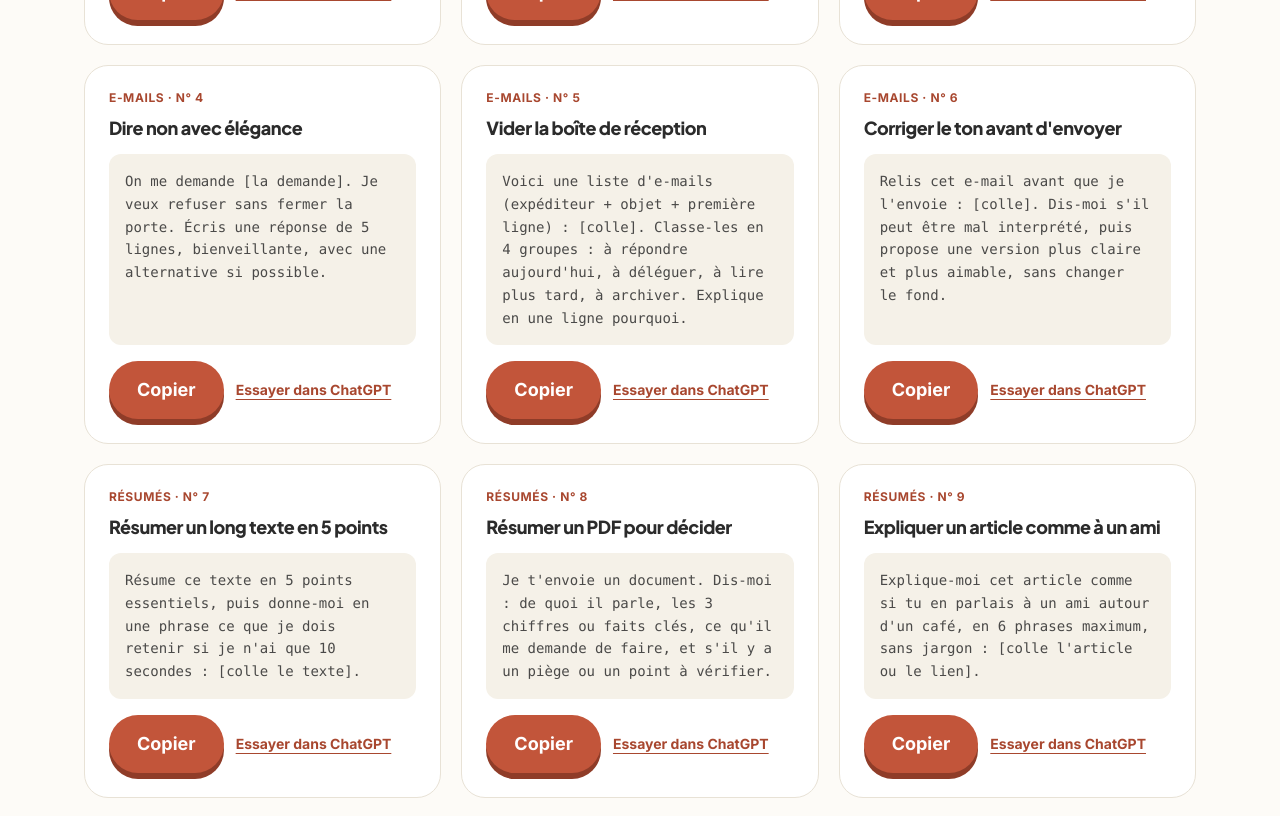
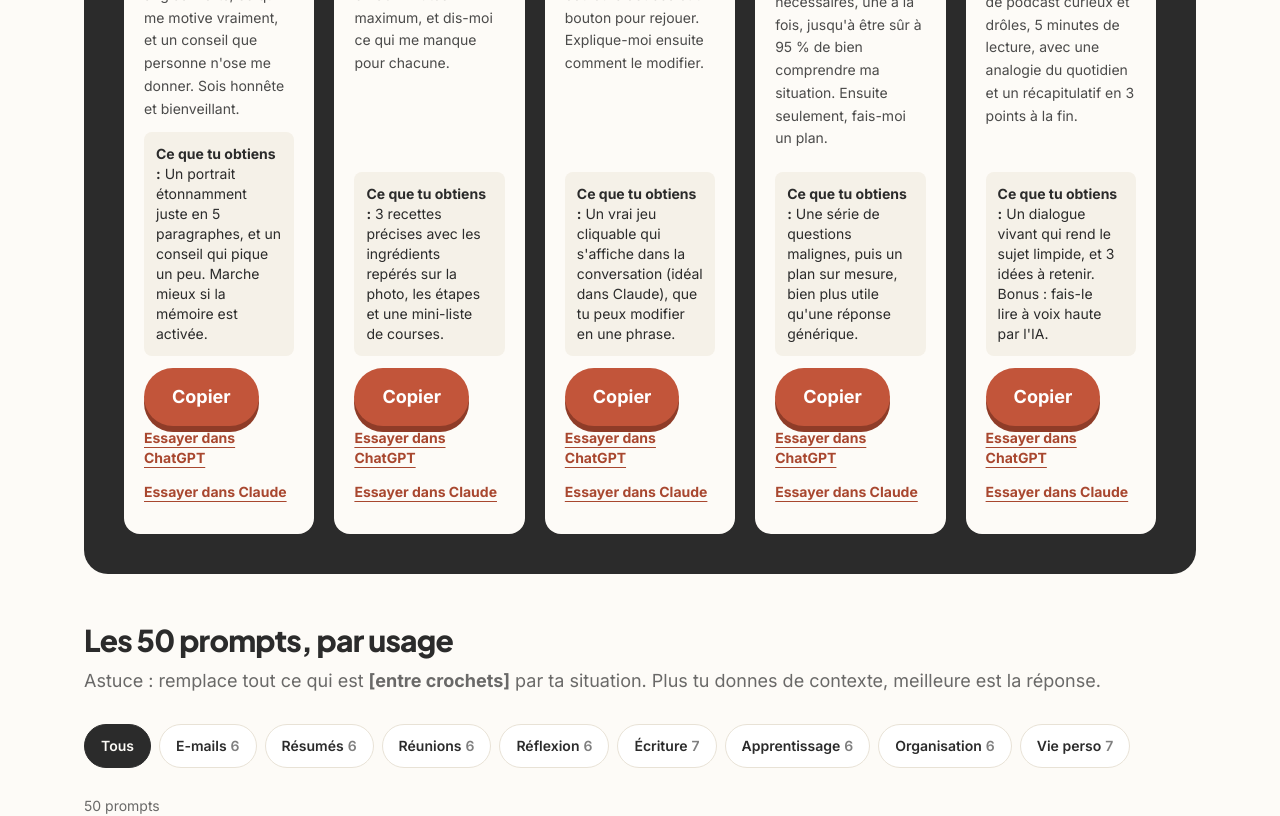
Before and after one commit to Onur-IA/onurkarapinar-site, a React (Vite) app: page /prompts-brouillon in a window 1280 px wide. Shown: the part 760-1576 px from the top of the page. Built offline with nearby package versions, Linux system fonts and the light colour scheme.

Commit message:
404 suggestions + recherche ; prompts top 5 + Claude

```diff
--- a/src/pages/NotFound.tsx
+++ b/src/pages/NotFound.tsx
@@ -1,13 +1,30 @@
-import { Link } from "react-router-dom"; import { useSeo, Copy, SubscribeForm } from "../lib";
+import { useMemo, useState } from "react";
+import { Link, useLocation } from "react-router-dom"; import { useSeo, Copy, SubscribeForm } from "../lib";
+import { guides } from "../guides";
+type Item = { t: string; to: string; ext?: boolean; k: string };
+const norm = (x: string) => x.toLowerCase().normalize("NFD").replace(/[\u0300-\u036f]/g, "").replace(/[^a-z0-9]+/g, " ").trim();
+const pages: Item[] = [["Accueil", "/", "accueil home"], ["Commencer ici", "/commencer-ici", "commencer debuter start ici nouveau"], ["Tous les guides", "/guides", "guides tutoriels newsletter articles"], ["Mes outils IA", "/outils", "outils tools stack"], ["Le livre", "/livre", "livre book petites habitudes grandes reussites extrait pdf"], ["À propos", "/a-propos", "a propos about onur qui bio"], ["Mentions légales", "/mentions-legales", "mentions legales cgu confidentialite"]].map(([t, to, k]) => ({ t, to, k: norm(t + " " + k) }));
+const all: Item[] = [...pages, ...guides.map(g => ({ t: g.title, to: g.url, ext: true, k: norm(g.title + " " + g.slug + " " + (g.subtitle || "")) }))];
+const lev = (a: string, b: string) => { const d = Array.from({ length: b.length + 1 }, (_, i) => i); for (let i = 1; i <= a.length; i++) { let p = d[0]; d[0] = i; for (let j = 1; j <= b.length; j++) { const t = d[j]; d[j] = Math.min(d[j] + 1, d[j - 1] + 1, p + (a[i - 1] === b[j - 1] ? 0 : 1)); p = t; } } return d[b.length]; };
+const score = (q: string, it: Item) => { const qs = norm(q).split(" ").filter(w => w.length > 1); if (!qs.length) return 0; const ws = it.k.split(" "); return qs.reduce((s, w) => s + Math.max(0, ...ws.map(x => x.startsWith(w) || w.startsWith(x) && x.length > 2 ? 1 : 1 - lev(w, x) / Math.max(w.length, x.length))), 0) / qs.length; };
+const ItemLink = ({ it }: { it: Item }) => it.ext ? <a href={it.to} target="_blank" rel="noopener" className="flex min-h-[44px] items-center justify-between gap-3 rounded-xl border border-sable bg-white px-4 py-2 text-left font-semibold hover:border-ink"><span>{it.t}</span><span aria-hidden="true" className="text-terra">→</span></a> : <Link to={it.to} className="flex min-h-[44px] items-center justify-between gap-3 rounded-xl border border-sable bg-white px-4 py-2 text-left font-semibold hover:border-ink"><span>{it.t}</span><span aria-hidden="true" className="text-terra">→</span></Link>;
 const P = "Une page web a disparu. Écris-lui un avis de recherche émouvant en 4 lignes, façon affiche de chat perdu.";
 export default function NotFound() {
   useSeo("Page introuvable | Onur Karapinar", "Cette page n'existe pas. Même l'IA ne l'a pas trouvée.", true);
+  const { pathname } = useLocation();
+  const typed = decodeURIComponent(pathname).replace(/[\/_-]+/g, " ");
+  const sugg = useMemo(() => all.map(it => ({ it, s: score(typed, it) })).filter(x => x.s > 0.55).sort((a, b) => b.s - a.s).slice(0, 3).map(x => x.it), [typed]);
+  const [q, setQ] = useState("");
+  const res = q.trim().length > 1 ? all.map(it => ({ it, s: score(q, it) })).filter(x => x.s > 0.5).sort((a, b) => b.s - a.s).slice(0, 6).map(x => x.it) : [];
   return <section className="mx-auto max-w-2xl px-5 py-16 text-center md:py-20">
     <svg viewBox="0 0 120 120" className="mx-auto h-24 w-24 text-terra" aria-hidden="true"><circle cx="60" cy="60" r="52" fill="none" stroke="currentColor" strokeWidth="4"/><g className="origin-center animate-[spin_8s_ease-in-out_infinite] motion-reduce:animate-none" style={{ transformOrigin: "60px 60px" }}><path d="M60 18 L70 60 L60 102 L50 60 Z" fill="currentColor" opacity=".9"/><path d="M60 60 L70 60 L60 102 L50 60 Z" fill="#2B2B2B" opacity=".85"/></g><circle cx="60" cy="60" r="5" fill="#FDFBF7" stroke="currentColor" strokeWidth="3"/></svg>
     <div className="kicker mt-6">Erreur 404</div>
     <h1 className="mt-3 text-3xl font-extrabold md:text-4xl">Cette page s'est perdue en chemin.</h1>
     <blockquote className="mt-5 text-lg italic text-ink/80">« Tous ceux qui errent ne sont pas perdus. »<span className="mt-1 block text-sm not-italic text-ink/70">J.R.R. Tolkien</span></blockquote>
     <p className="mt-5 text-lg text-ink/80">Toi, tu n'es pas perdu. Cette page, si. J'ai demandé à l'IA où elle était : elle m'a donné une adresse, très sûre d'elle. L'adresse était fausse. <b>Leçon gratuite : on vérifie toujours ce que dit une IA.</b></p>
+    {sugg.length > 0 && <div className="mt-8 text-left"><h2 className="text-lg font-extrabold">Tu cherchais peut-être…</h2><div className="mt-3 grid gap-2">{sugg.map(it => <ItemLink key={it.to} it={it}/>)}</div></div>}
+    <form role="search" onSubmit={e => e.preventDefault()} className="mt-8 text-left"><label htmlFor="q404" className="text-lg font-extrabold">Ou cherche directement</label><input id="q404" type="search" value={q} onChange={e => setQ(e.target.value)} placeholder="Ex. Claude, livre, LinkedIn…" className="mt-3 min-h-[48px] w-full rounded-full border border-sable bg-white px-5 outline-none focus:border-ink"/>
+      <div aria-live="polite" className="mt-3 grid gap-2">{res.map(it => <ItemLink key={it.to} it={it}/>)}{q.trim().length > 1 && !res.length && <p className="text-sm text-ink/70">Rien trouvé. Essaie un autre mot, ou va voir <Link to="/guides" className="font-semibold underline">tous les guides</Link>.</p>}</div></form>
     <nav aria-label="Pistes pour repartir" className="mt-8 flex flex-wrap justify-center gap-3"><Link to="/" className="btn">Retour à l'accueil</Link><Link to="/commencer-ici" className="btn-ghost">Commencer ici</Link><Link to="/guides" className="btn-ghost">Voir les guides</Link></nav>
     <div className="mt-10 rounded-2xl bg-ink p-6 text-left text-creme"><div className="kicker !text-pale">Lot de consolation</div><pre className="mt-3 whitespace-pre-wrap font-mono text-[15px]">{P}</pre><div className="mt-4"><Copy text={P}/></div></div>
     <div className="card mt-8 p-6 text-left"><p className="font-display text-lg font-extrabold">Tant qu'on y est : reçois le prochain guide</p><p className="mt-1 text-sm text-ink/70">Gratuit, une à deux fois par semaine. Lui, il arrive toujours à destination.</p><div className="mt-4"><SubscribeForm/></div></div>
--- a/src/pages/Prompts.tsx
+++ b/src/pages/Prompts.tsx
@@ -54,6 +54,15 @@ const prompts: P[] = [
   { c: "Vie perso", t: "Lancer une nouvelle habitude", p: "Je veux prendre l'habitude de [habitude]. Propose une version ridiculement facile pour commencer, un déclencheur dans ma journée, et une façon de suivre mes progrès." },
   { c: "Vie perso", t: "Gérer mon budget", p: "Voici mes revenus et dépenses du mois : [colle]. Classe-les par catégorie, montre-moi où part mon argent et propose 3 économies faciles sans me priver." },
 ];
+const top: { t: string; p: string; r: string }[] = [
+  { t: "Le portrait qui fait « wow »", p: "D'après tout ce que tu sais de moi grâce à nos conversations, dresse mon portrait : mes forces, mes angles morts, ce qui me motive vraiment, et un conseil que personne n'ose me donner. Sois honnête et bienveillant.", r: "Un portrait étonnamment juste en 5 paragraphes, et un conseil qui pique un peu. Marche mieux si la mémoire est activée." },
+  { t: "Ton frigo devient un menu", p: "Voici une photo de mon frigo [ajoute la photo]. Propose-moi 3 recettes faisables avec ce que tu vois, en 30 minutes maximum, et dis-moi ce qui me manque pour chacune.", r: "3 recettes précises avec les ingrédients repérés sur la photo, les étapes et une mini-liste de courses." },
+  { t: "Un jeu créé en 30 secondes", p: "Crée-moi un petit jeu jouable directement ici : un serpent qui mange des fruits, avec un score, des couleurs douces et un bouton pour rejouer. Explique-moi ensuite comment le modifier.", r: "Un vrai jeu cliquable qui s'affiche dans la conversation (idéal dans Claude), que tu peux modifier en une phrase." },
+  { t: "L'IA te pose les questions d'abord", p: "Je veux [ton objectif]. Avant de répondre, pose-moi toutes les questions nécessaires, une à la fois, jusqu'à être sûr à 95 % de bien comprendre ma situation. Ensuite seulement, fais-moi un plan.", r: "Une série de questions malignes, puis un plan sur mesure, bien plus utile qu'une réponse générique." },
+  { t: "Un sujet complexe en podcast", p: "Explique-moi [sujet compliqué] sous forme de dialogue entre deux animateurs de podcast curieux et drôles, 5 minutes de lecture, avec une analogie du quotidien et un récapitulatif en 3 points à la fin.", r: "Un dialogue vivant qui rend le sujet limpide, et 3 idées à retenir. Bonus : fais-le lire à voix haute par l'IA." },
+];
+const enc = encodeURIComponent;
+const Try = ({ p }: { p: string }) => <><a href={"https://chatgpt.com/?q=" + enc(p)} target="_blank" rel="noopener" className="inline-flex min-h-[44px] items-center text-sm font-bold text-terra underline underline-offset-4">Essayer dans ChatGPT</a><a href={"https://claude.ai/new?q=" + enc(p)} target="_blank" rel="noopener" className="inline-flex min-h-[44px] items-center text-sm font-bold text-terra underline underline-offset-4">Essayer dans Claude</a></>;
 export default function Prompts() {
   useSeo("50 prompts IA qui font gagner 1 h par jour | Onur Karapinar", "50 prompts IA en français, gratuits, classés par usage : e-mails, résumés, réunions, écriture, apprentissage. Copie, colle, gagne du temps.", true);
   const [cat, setCat] = useState("Tous");
@@ -63,10 +72,12 @@ export default function Prompts() {
       <h1 className="mt-3 text-[2rem] font-extrabold leading-tight tracking-tight sm:text-4xl md:text-5xl">Les 50 prompts IA qui font gagner 1 h par jour.</h1>
       <p className="mt-4 max-w-2xl text-lg text-ink/80">Choisis un usage, <b>copie le prompt</b>, remplace ce qui est entre crochets, colle-le dans ChatGPT ou Claude. C'est tout. <b>Pas d'e-mail demandé.</b></p>
     </section>
-    <section className="mx-auto max-w-6xl px-5 pb-16">
-      <div role="group" aria-label="Filtrer par usage" className="sticky top-16 z-10 -mx-5 flex gap-2 overflow-x-auto bg-creme/95 px-5 py-3 backdrop-blur">{["Tous", ...cats].map(c => <button key={c} onClick={() => setCat(c)} aria-pressed={cat === c} className={`min-h-[44px] shrink-0 rounded-full border px-4 text-sm font-semibold transition ${cat === c ? "border-ink bg-ink text-creme" : "border-sable bg-white text-ink hover:border-ink"}`}>{c}{c !== "Tous" && <span className="ml-1 opacity-60">{prompts.filter(p => p.c === c).length}</span>}</button>)}</div>
+    <section className="mx-auto max-w-6xl px-5 pb-12"><div className="rounded-3xl bg-ink p-6 text-creme md:p-10"><div className="kicker !text-pale">Commence par ceux-là</div><h2 className="mt-2 text-2xl font-extrabold md:text-3xl">Top 5 à tester absolument</h2><p className="mt-2 text-creme/80">Les usages qui font dire « attends, ça peut faire ça ? ».</p>
+      <ol className="mt-8 grid gap-5 lg:grid-cols-5">{top.map((x, i) => <li key={x.t} className="flex flex-col rounded-2xl bg-creme p-5 text-ink"><div className="text-3xl font-extrabold text-terra">{i + 1}</div><h3 className="mt-1 font-extrabold">{x.t}</h3><p className="mt-3 flex-1 text-sm leading-relaxed text-ink/85">{x.p}</p><p className="mt-3 rounded-lg bg-pale p-3 text-sm"><b>Ce que tu obtiens :</b> {x.r}</p><div className="mt-3 flex flex-col items-start"><Copy text={x.p} label="Copier"/><Try p={x.p}/></div></li>)}</ol></div></section>
+    <section className="mx-auto max-w-6xl px-5 pb-16"><h2 className="text-2xl font-extrabold md:text-3xl">Les 50 prompts, par usage</h2><p className="mt-2 text-ink/70">Astuce : remplace tout ce qui est <b>[entre crochets]</b> par ta situation. Plus tu donnes de contexte, meilleure est la réponse.</p>
+      <div role="group" aria-label="Filtrer par usage" className="sticky top-16 z-10 -mx-5 mt-4 flex gap-2 overflow-x-auto bg-creme/95 px-5 py-3 backdrop-blur">{["Tous", ...cats].map(c => <button key={c} onClick={() => setCat(c)} aria-pressed={cat === c} className={`min-h-[44px] shrink-0 rounded-full border px-4 text-sm font-semibold transition ${cat === c ? "border-ink bg-ink text-creme" : "border-sable bg-white text-ink hover:border-ink"}`}>{c}{c !== "Tous" && <span className="ml-1 opacity-60">{prompts.filter(p => p.c === c).length}</span>}</button>)}</div>
       <p className="mt-4 text-sm text-ink/70" aria-live="polite">{list.length} prompts</p>
-      <div className="mt-4 grid gap-5 md:grid-cols-2 lg:grid-cols-3">{list.map(p => { const n = prompts.indexOf(p) + 1; return <article key={p.t} className="card flex flex-col p-6"><div className="text-xs font-bold uppercase tracking-wider text-terra">{p.c} · n° {n}</div><h2 className="mt-2 text-lg font-extrabold">{p.t}</h2><p className="mt-3 flex-1 rounded-xl bg-pale p-4 font-mono text-[14px] leading-relaxed text-ink/85">{p.p}</p><div className="mt-4 flex flex-wrap items-center gap-3"><Copy text={p.p} label="Copier"/><a href={"https://chatgpt.com/?q=" + encodeURIComponent(p.p)} target="_blank" rel="noopener" className="inline-flex min-h-[44px] items-center text-sm font-bold text-terra underline underline-offset-4">Essayer dans ChatGPT</a></div></article>; })}</div>
+      <div className="mt-4 grid gap-5 md:grid-cols-2 lg:grid-cols-3">{list.map(p => { const n = prompts.indexOf(p) + 1; return <article key={p.t} className="card flex flex-col p-6"><div className="text-xs font-bold uppercase tracking-wider text-terra">{p.c} · n° {n}</div><h2 className="mt-2 text-lg font-extrabold">{p.t}</h2><p className="mt-3 flex-1 rounded-xl bg-pale p-4 font-mono text-[14px] leading-relaxed text-ink/85">{p.p}</p><div className="mt-4 flex flex-wrap items-center gap-3"><Copy text={p.p} label="Copier"/><Try p={p.p}/></div></article>; })}</div>
     </section>
     <section className="bg-ink text-creme"><div className="mx-auto max-w-3xl px-5 py-16 text-center"><h2 className="text-3xl font-extrabold">Tu veux aller plus loin ?</h2><p className="mt-3 text-creme/80">Chaque guide : 10 minutes, des captures à chaque étape et la méthode détaillée. Une à deux fois par semaine.</p><div className="mx-auto mt-6 max-w-md"><SubscribeForm dark/></div></div></section>
   </>);
```
